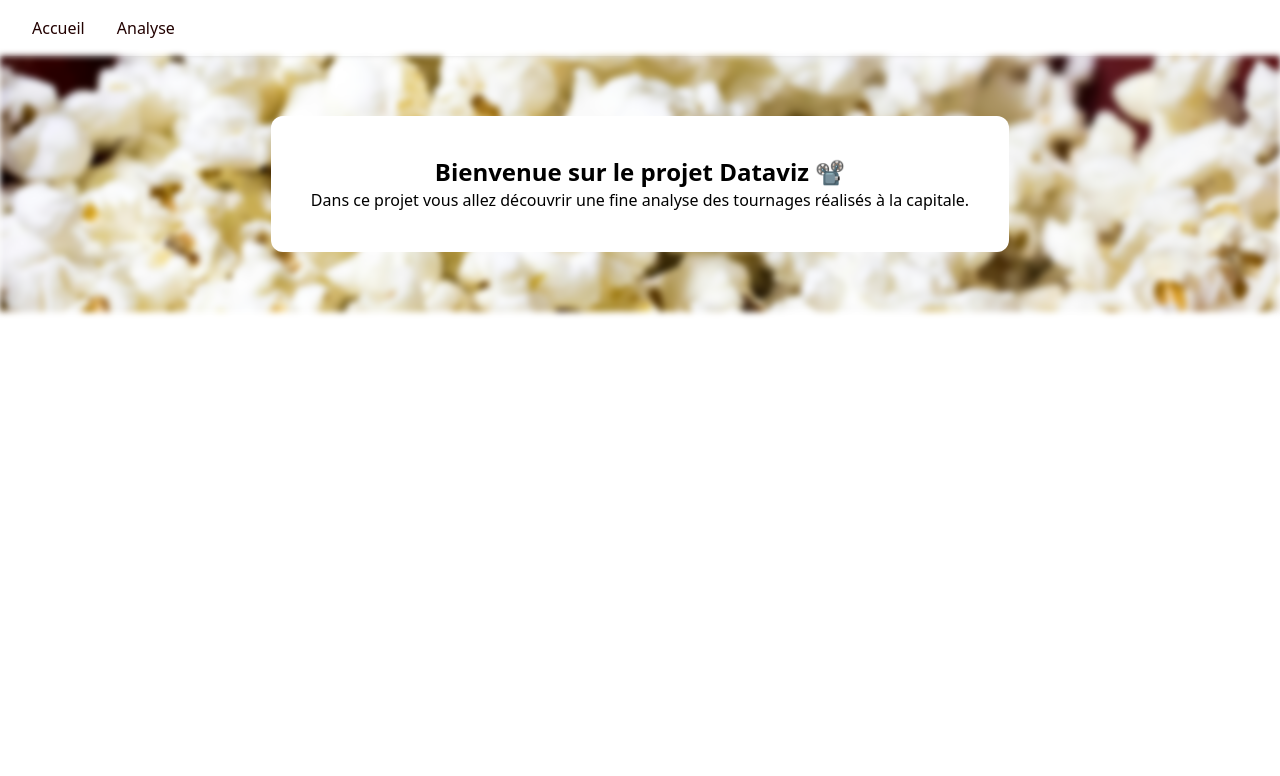
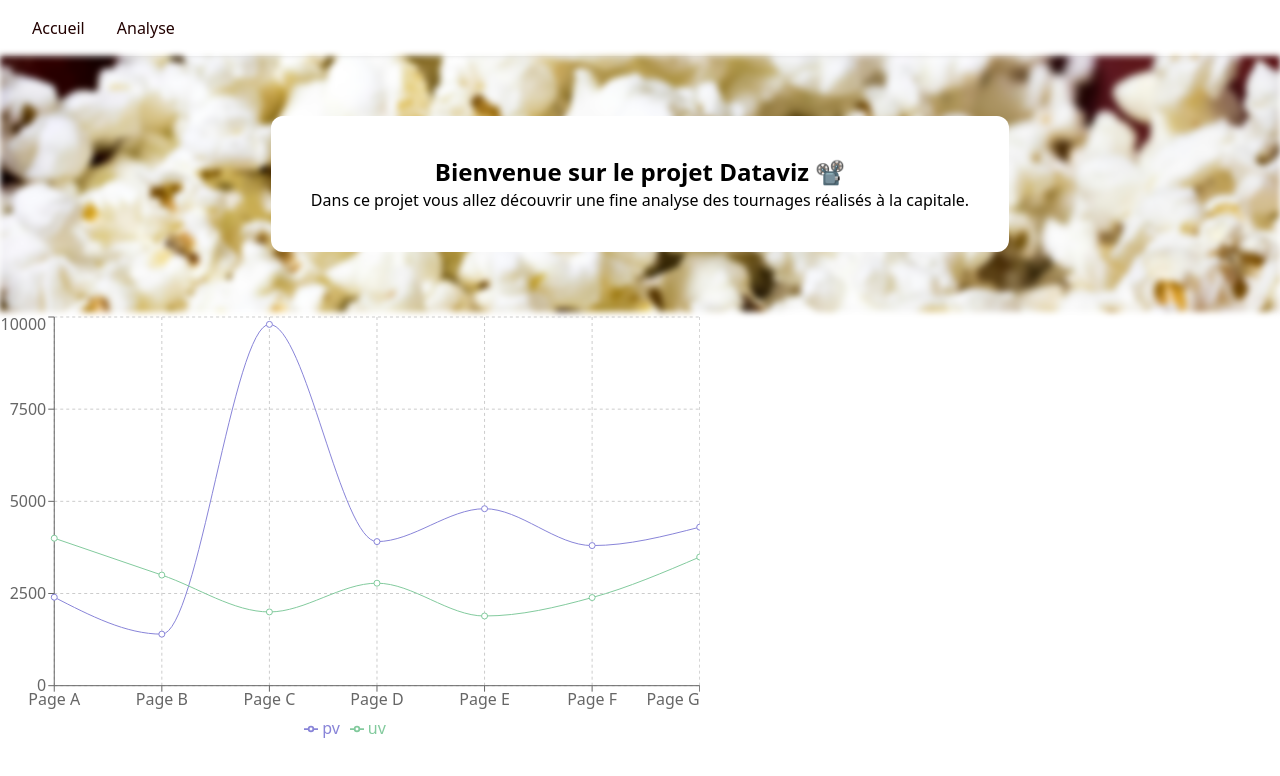
Before and after one commit to freezer49/DATAVIZ-JC, a React (Vite) app: page /analyse in a window 1280 px wide. Shown: the top 776 px of the page. Built offline with nearby package versions, Linux system fonts and the light colour scheme.

Commit message:
Création graphique LineChart

```diff
--- a/src/App.tsx
+++ b/src/App.tsx
@@ -1,12 +1,14 @@
 import "./App.css";
 import Image from "./components/Image";
 import Header from "./components/Header";
+import LineChart from "./components/LineChart";
 
 function App() {
   return (
     <div>
       <Header />
       <Image />
+      <LineChart />
     </div>
   );
 }
--- /dev/null
+++ b/src/components/LineChart.tsx
@@ -0,0 +1,91 @@
+import {
+  LineChart,
+  Line,
+  XAxis,
+  YAxis,
+  CartesianGrid,
+  Tooltip,
+  Legend,
+} from "recharts";
+
+// #region Sample data
+const data = [
+  {
+    name: "Page A",
+    uv: 4000,
+    pv: 2400,
+    amt: 2400,
+  },
+  {
+    name: "Page B",
+    uv: 3000,
+    pv: 1398,
+    amt: 2210,
+  },
+  {
+    name: "Page C",
+    uv: 2000,
+    pv: 9800,
+    amt: 2290,
+  },
+  {
+    name: "Page D",
+    uv: 2780,
+    pv: 3908,
+    amt: 2000,
+  },
+  {
+    name: "Page E",
+    uv: 1890,
+    pv: 4800,
+    amt: 2181,
+  },
+  {
+    name: "Page F",
+    uv: 2390,
+    pv: 3800,
+    amt: 2500,
+  },
+  {
+    name: "Page G",
+    uv: 3490,
+    pv: 4300,
+    amt: 2100,
+  },
+];
+// #endregion
+
+export default function Example() {
+  return (
+    <LineChart
+      style={{
+        width: "100%",
+        maxWidth: "700px",
+        height: "100%",
+        maxHeight: "70vh",
+        aspectRatio: 1.618,
+      }}
+      responsive
+      data={data}
+      margin={{
+        top: 5,
+        right: 0,
+        left: 0,
+        bottom: 5,
+      }}
+    >
+      <CartesianGrid strokeDasharray="3 3" />
+      <XAxis dataKey="name" />
+      <YAxis width="auto" />
+      <Tooltip />
+      <Legend />
+      <Line
+        type="monotone"
+        dataKey="pv"
+        stroke="#8884d8"
+        activeDot={{ r: 8 }}
+      />
+      <Line type="monotone" dataKey="uv" stroke="#82ca9d" />
+    </LineChart>
+  );
+}
```
